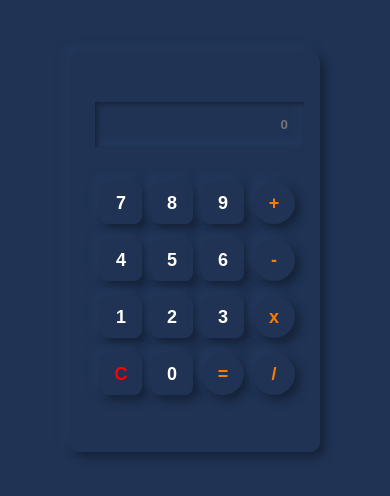
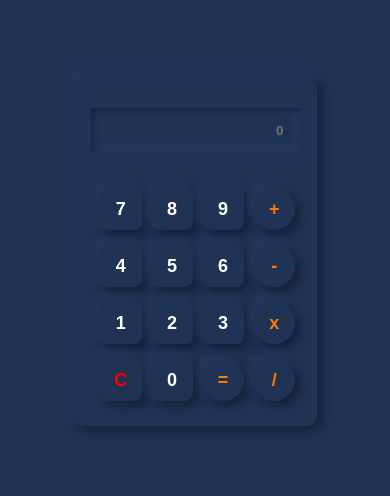
Before and after one commit to sadiq-1698/neumorphism-calculator, a plain HTML site: page index.html in a window 390 px wide. Shown: the part 178-674 px from the top of the page. Drawn offline with Linux system fonts and the light colour scheme.

Commit message:
Add files via upload

```diff
--- a/index.html
+++ b/index.html
@@ -14,31 +14,33 @@
         <div class="calculator-container">
             <form name="calculator">
                 <input id="display" type="text" placeholder="0" name="display" readonly />
-                <br>
+                <div class="rows">
                     <input class="button" type="button" value="7" onclick="calculator.display.value += '7'">
                     <input class="button" type="button" value="8" onclick="calculator.display.value += '8'">
                     <input class="button" type="button" value="9" onclick="calculator.display.value += '9'">
                     <input class="button mathButton" type="button" value="+" onclick="calculator.display.value += '+'">
-                <br>
+                </div>
+                <div class="rows">
                     <input class="button" type="button" value="4" onclick="calculator.display.value += '4'">
                     <input class="button" type="button" value="5" onclick="calculator.display.value += '5'">
                     <input class="button" type="button" value="6" onclick="calculator.display.value += '6'">
                     <input class="button mathButton" type="button" value="-" onclick="calculator.display.value += '-'">
-                <br>
+                </div>
+                <div class="rows">
                     <input class="button" type="button" value="1" onclick="calculator.display.value += '1'">
                     <input class="button" type="button" value="2" onclick="calculator.display.value += '2'">
                     <input class="button" type="button" value="3" onclick="calculator.display.value += '3'">
                     <input class="button mathButton" type="button" value="x" onclick="calculator.display.value += '*'">
-                <br>
+                </div>
+                <div class="rows last-row">
                     <input class="button clearButton" type="button" value="C" onclick="calculator.display.value = ''">
                     <input class="button" type="button" value="0" onclick="calculator.display.value += '0'">
                     <input class="button mathButton" type="button" value="="
                         onclick="calculator.display.value = eval(calculator.display.value)">
                     <input class="button mathButton" type="button" value="/" onclick="calculator.display.value += '/'">
-                <br>
+                </div>
             </form>
         </div>
     </div>
 </body>
-
 </html>
--- a/styles.css
+++ b/styles.css
@@ -3,21 +3,25 @@ body {
     display:flex;
     justify-content: center;
     align-items: center;
-    height:100vh;
+    height : 100vh;
 }
 
-.container {
-    width: 250px;
-    height: 400px;
-    margin: 80px auto;
+.container{
+    display: flex;
+    justify-content: center;
+    align-items: center;
+    width: 20%;
     border-radius: 10px;
     background: #203354;
+    margin: calc(100% - 99%) auto;
     box-shadow: 5px 5px 10px #152238, -5px -5px 10px #23395d;
 }
 
-.calculator-container {
-    width: 200px;
-    margin: 20px auto;
+.calculator-container{
+    display:flex;
+    justify-content: center;
+    align-items: center;
+    max-height: 100vh;
 }
 
 #display {
@@ -33,9 +37,18 @@ body {
     box-shadow: inset 2px 2px 5px #152238, inset -5px -5px 10px #23395d;
 }
 
+.rows{
+    display: flex;
+    justify-content: space-evenly;
+}
+
+.rows.last-row{
+    margin: 0 0 25px 0;
+}
+
 .button {
     margin: 15px 0 0 5px;
-    width: 42px;
+    width: calc(100% - 80%);
     height: 42px;
     border: none;
     outline: none;
@@ -61,3 +74,52 @@ body {
     border-radius : 50%;
     color: #ff7b00;
 }
+
+@media screen and (max-width: 1100px) {
+    .container{
+        width:25%;
+    }
+  }
+
+@media screen and (max-width: 900px) {
+    .container{
+        width:35%;
+    }
+  }
+
+@media screen and (max-width: 700px) {
+    .container{
+        width:40%;
+    }
+}
+
+
+@media screen and (max-width: 600px) {
+    .container{
+        width:45%;
+    }
+}
+
+@media screen and (max-width: 525px) {
+    .container{
+        width:55%;
+    }
+}
+
+@media screen and (max-width: 450px) {
+.container{
+    width:65%;
+}
+}
+
+@media screen and (max-width: 400px) {
+.container{
+    width:65%;
+}
+}
+
+@media screen and (max-width: 350px) {
+.container{
+    width:75%;
+}
+}
```
Lines whose indentation alone changed are shown as unchanged.
